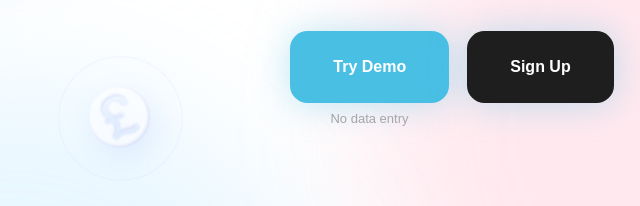
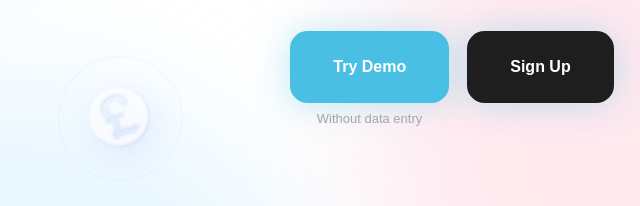
Before and after one commit to Pay-With-NEAR/coinpipe, a plain HTML site: page index.html in a window 1280 px wide. Shown: the part 446-652 px from the top of the page, 188-828 px from the left. Drawn offline with nearby package versions, Linux system fonts and the light colour scheme; no server answers; a script that the page names is missing.

Commit message:
Update index.html

```diff
--- a/index.html
+++ b/index.html
@@ -58,7 +58,7 @@
         <a href="https://app.coinpipe.finance/signup" target="_blank" class="button-cta_cp middle black w-button">Sign Up</a>
       </div>
     </div>
-    <div class="title_legal no-data">No data entry</div>
+    <div class="title_legal no-data">Without data entry</div>
     <div class="div-block-11">
       <div class="div-block-12"><img src="images/dashline-bottom.svg" loading="lazy" alt="" class="image-25"><img src="images/hero-token.png" loading="lazy" width="229" alt="" class="image-22"><img src="images/coffee_card.png" loading="lazy" width="302" srcset="images/coffee_card-p-500.png 500w, images/coffee_card.png 604w" sizes="(max-width: 767px) 25vw, (max-width: 991px) 23vw, 20vw" alt="" class="image-18"><img src="images/hero-tokens.png" loading="lazy" width="359.5" srcset="images/hero-tokens-p-500.png 500w, images/hero-tokens.png 719w" sizes="(max-width: 479px) 80vw, 359.5px" alt="" class="image-21"><img src="images/dashline-top.svg" loading="lazy" alt="" class="image-26">
         <div class="blury-circle purple"></div>
```
